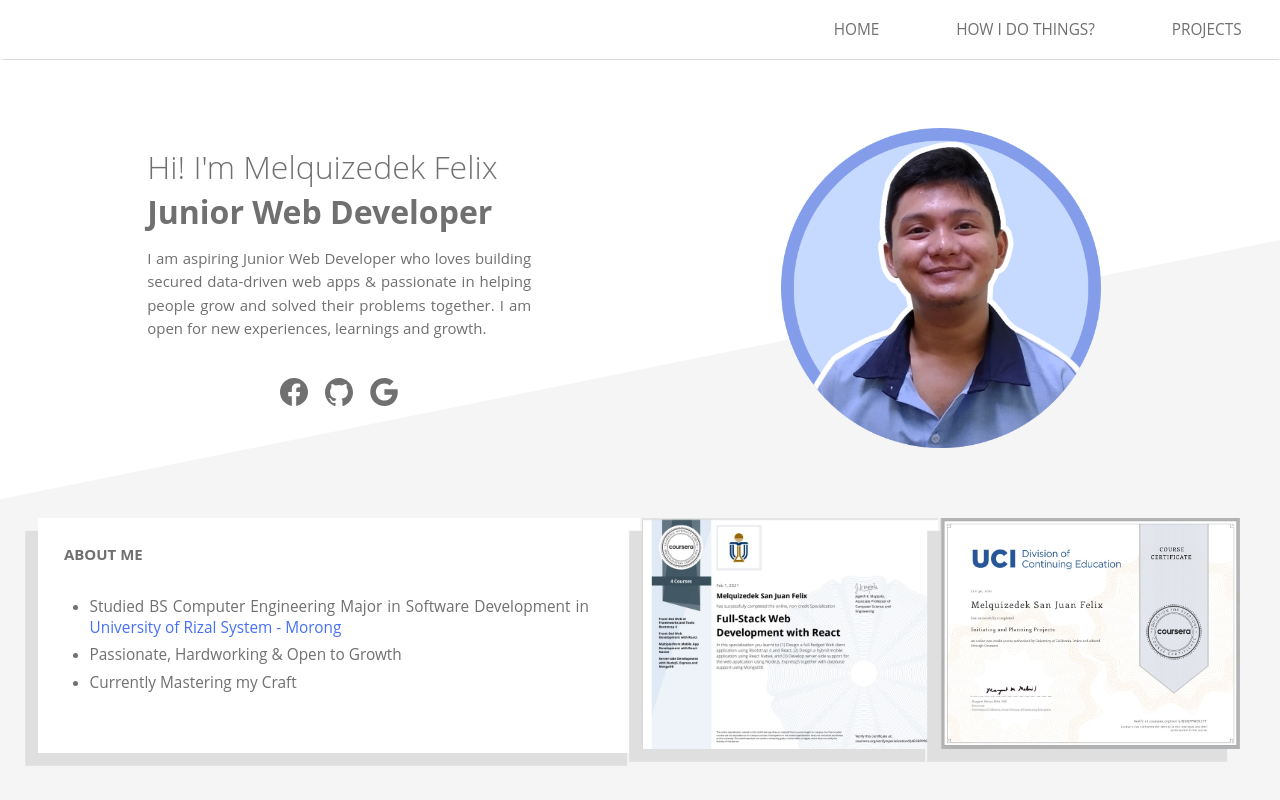
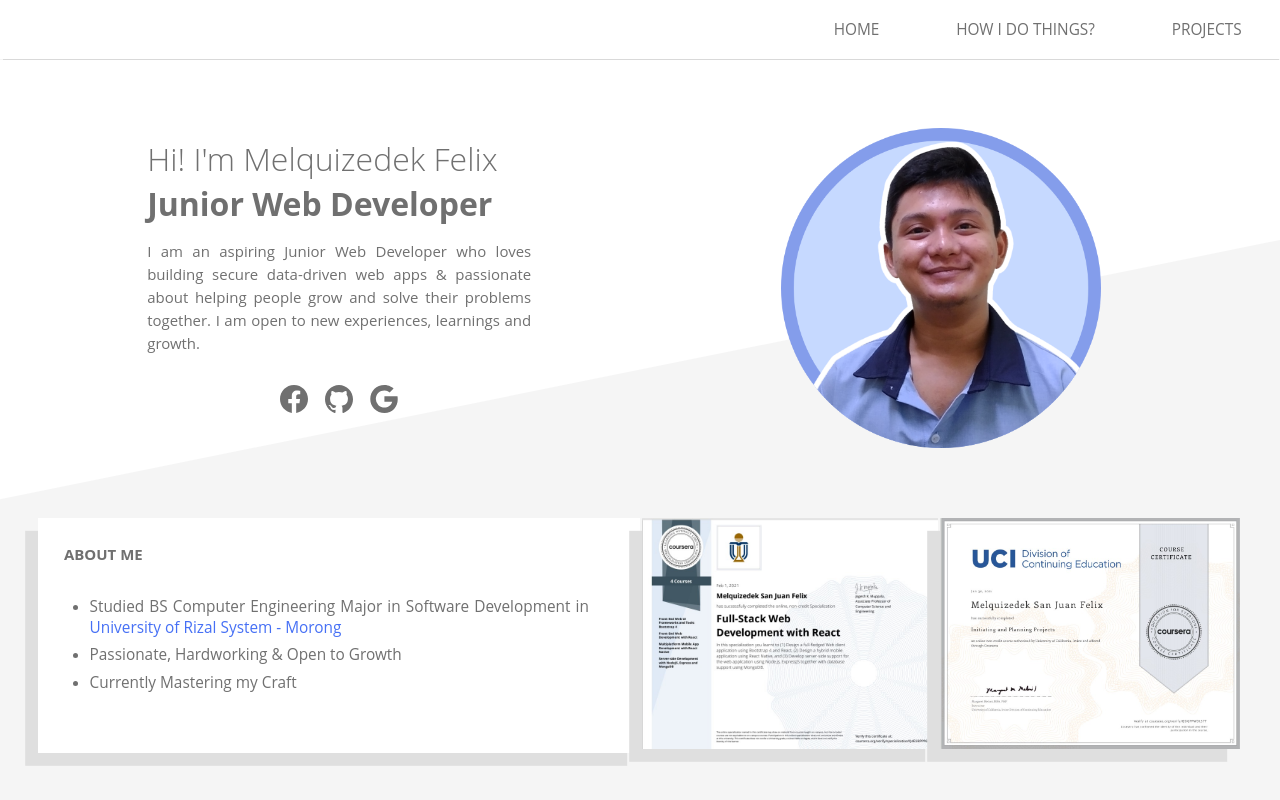
Before and after one commit to user109436/Portfolio_2022, a website: page index.html in a window 1280 px wide. Shown: the top 800 px of the page. Drawn offline with Linux system fonts and the light colour scheme.

Commit message:
Grammar Check

```diff
--- a/index.html
+++ b/index.html
@@ -43,9 +43,9 @@
                 <span class="font-bold">Junior Web Developer</span>
               </h1>
               <h3>
-                I am aspiring Junior Web Developer who loves building secured
-                data-driven web apps & passionate in helping people grow and
-                solved their problems together. I am open for new experiences,
+                I am an aspiring Junior Web Developer who loves building secure
+                data-driven web apps & passionate about helping people grow and
+                solve their problems together. I am open to new experiences,
                 learnings and growth.
               </h3>
             </div>
```
